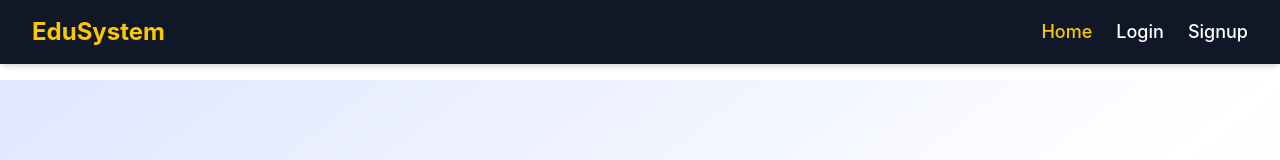
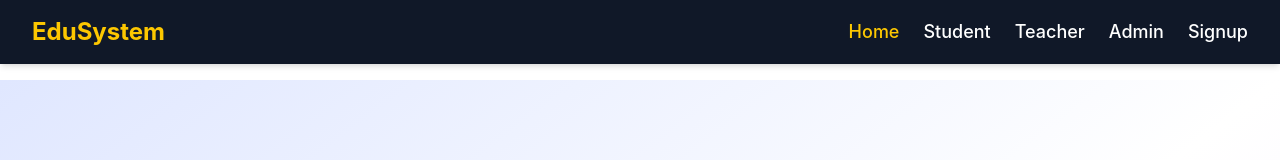
Before and after one commit to vipinkumar955/student-management-frontend, a React (Vite) app: page / in a window 1280 px wide. Shown: the top 160 px of the page. Built offline with nearby package versions, Linux system fonts and the light colour scheme; no server answers; the HTML template or start-up script is replaced by a standard one.

Commit message:
fix signup

```diff
--- a/src/components/Header.jsx
+++ b/src/components/Header.jsx
@@ -1,63 +1,24 @@
 import React from "react";
-import { NavLink, useNavigate } from "react-router-dom";
+import { NavLink } from "react-router-dom";
 
 function Header() {
-  const navigate = useNavigate();
-  const token = localStorage.getItem("access");
-  const role = localStorage.getItem("role");
-
-  const handleLogout = () => {
-    localStorage.clear();
-    navigate("/login");
-  };
-
   return (
     <nav className="fixed top-0 left-0 w-full bg-gray-900 text-white px-8 py-4 flex justify-between items-center shadow-md z-50">
-      <h2 className="text-2xl font-bold text-yellow-400 cursor-pointer" onClick={() => navigate("/")}>
+
+      <h2 className="text-2xl font-bold text-yellow-400">
         EduSystem
       </h2>
 
       <ul className="flex gap-6 text-lg font-medium items-center">
-        <NavLink to="/" className={({isActive}) => isActive ? "text-yellow-400" : "hover:text-yellow-400"}>
-          Home
-        </NavLink>
 
-        {token && role === "student" && (
-          <NavLink to="/student" className={({isActive}) => isActive ? "text-yellow-400" : "hover:text-yellow-400"}>
-            Dashboard
-          </NavLink>
-        )}
+        <NavLink to="/" className={({isActive}) => isActive ? "text-yellow-400" : "hover:text-yellow-400"}>Home</NavLink>
+        <NavLink to="/student" className={({isActive}) => isActive ? "text-yellow-400" : "hover:text-yellow-400"}>Student</NavLink>
+        <NavLink to="/teacher" className={({isActive}) => isActive ? "text-yellow-400" : "hover:text-yellow-400"}>Teacher</NavLink>
+        <NavLink to="/admin" className={({isActive}) => isActive ? "text-yellow-400" : "hover:text-yellow-400"}>Admin</NavLink>
+        <NavLink to="/signup" className={({isActive}) => isActive ? "text-yellow-400" : "hover:text-yellow-400"}>Signup</NavLink>
 
-        {token && role === "teacher" && (
-          <NavLink to="/teacher" className={({isActive}) => isActive ? "text-yellow-400" : "hover:text-yellow-400"}>
-            Dashboard
-          </NavLink>
-        )}
+      </ul>
 
-        {token && role === "admin" && (
-          <NavLink to="/admin" className={({isActive}) => isActive ? "text-yellow-400" : "hover:text-yellow-400"}>
-            Dashboard
-          </NavLink>
-        )}
-
-        {!token ? (
-          <>
-            <NavLink to="/login" className={({isActive}) => isActive ? "text-yellow-400" : "hover:text-yellow-400"}>
-              Login
-            </NavLink>
-            <NavLink to="/signup" className={({isActive}) => isActive ? "text-yellow-400" : "hover:text-yellow-400"}>
-              Signup
-            </NavLink>
-          </>
-        ) : (
-          <button
-            onClick={handleLogout}
-            className="bg-red-600 hover:bg-red-700 px-4 py-2 rounded-lg transition"
-          >
-            Logout
-          </button>
-        )}
-      </ul>
     </nav>
   );
 }
```
